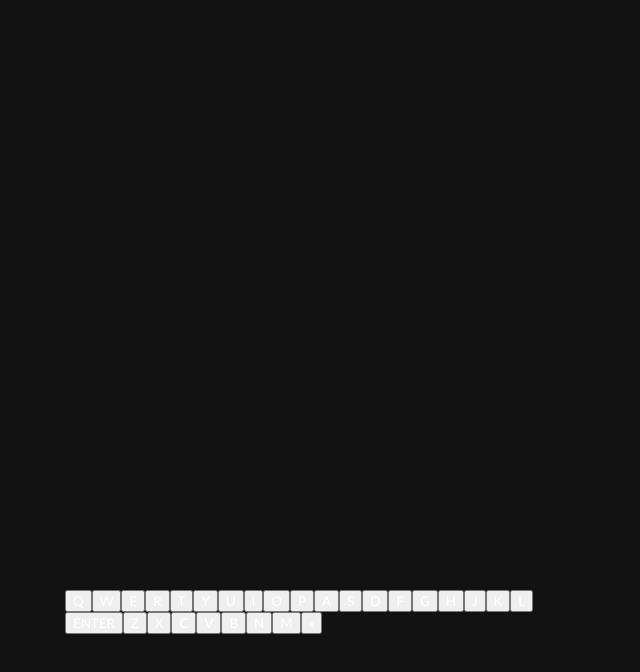
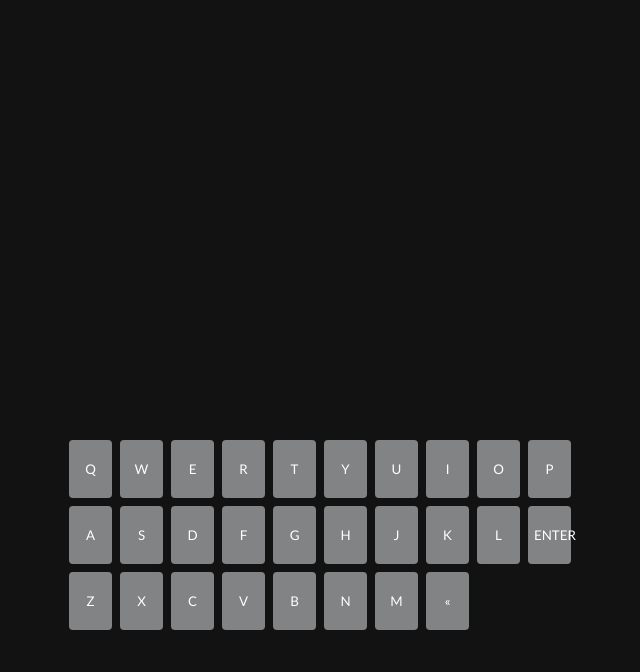
Before and after one commit to zouantchaw/js-wordle-vday, a plain HTML site: page index.html in a window 1280 px wide. Shown: the part 94-766 px from the top of the page, without its empty margins (320-960 px from the left). Drawn offline with Linux system fonts and the light colour scheme.

Commit message:
style key buttons

```diff
--- a/app.js
+++ b/app.js
@@ -32,9 +32,16 @@ const keys = [
   '«',
 ]
 
+const handleClick = () => {
+  console.log('clicked')
+
+}
+
 keys.forEach(key => {
   const buttonElement = document.createElement('button');
   buttonElement.textContent = key
+  buttonElement.setAttribute('id', key)
   console.log(buttonElement)
+  buttonElement.addEventListener('click', handleClick)
   keyboard.append(buttonElement)
 })
--- a/style.css
+++ b/style.css
@@ -33,3 +33,13 @@ body {
   display: flex;
   flex-wrap: wrap;
 }
+
+.key-container button {
+  width: 43px;
+  height: 58px;
+  border-radius: 4px;
+  border: none;
+  background-color: #818384;
+  /* color: #ffffff; */
+  margin: 4px;
+}
```
